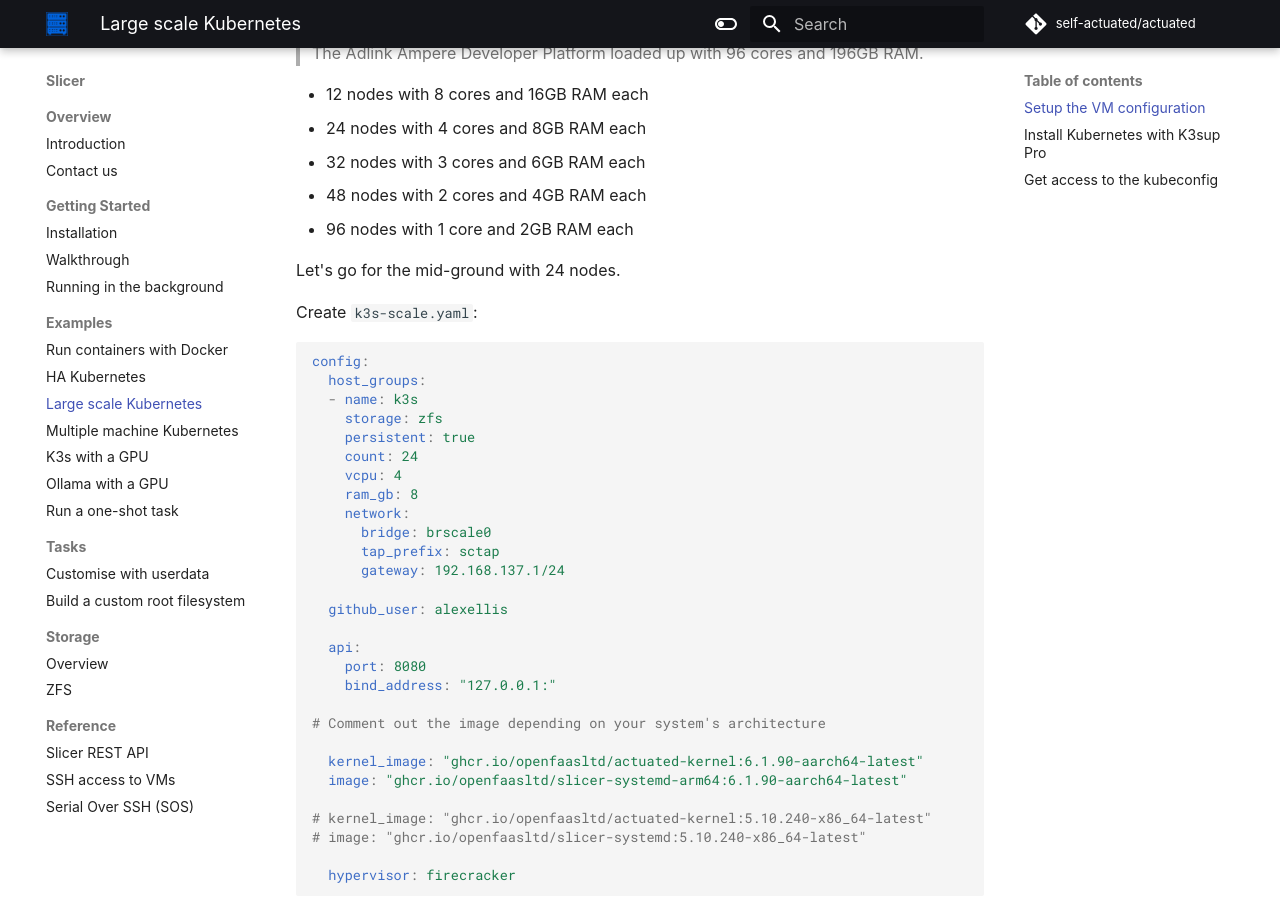
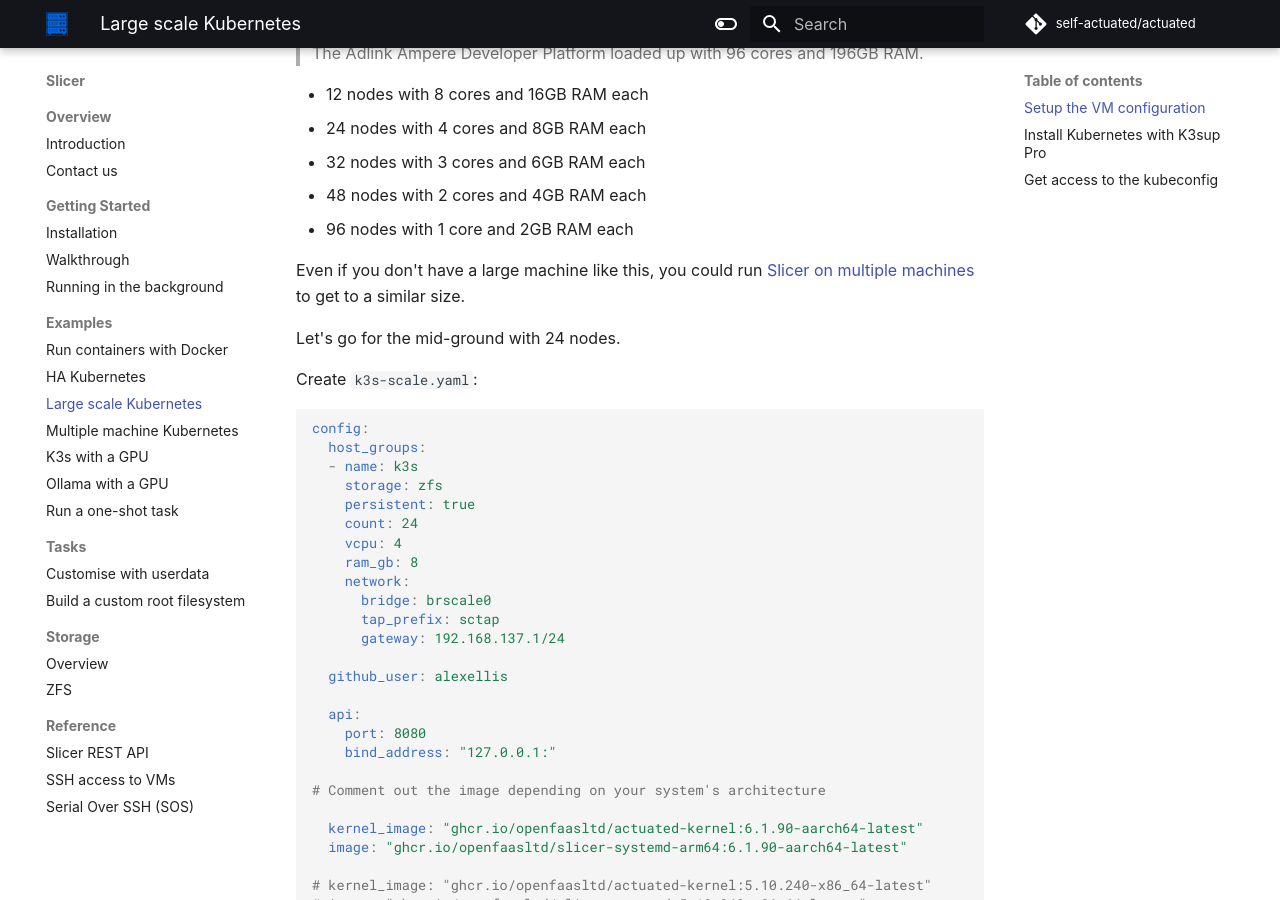
Before and after one commit to slicervm/docs.slicervm.com, an MkDocs documentation site: the page built from docs/examples/large-scale-k3s.md, in a window 1280 px wide and 900 px high, scrolled down 1532 px. Built offline with MkDocs 1.6.1 and Material for MkDocs 9.7.7, drawn with Linux system fonts in a browser that asks for light colours; some web fonts are replaced; comment, search, counter and statistics services are not loaded.

Commit message:
Updates
Signed-off-by: Alex Ellis (OpenFaaS Ltd) <alexellis2@gmail.com>

```diff
--- a/docs/examples/large-scale-k3s.md
+++ b/docs/examples/large-scale-k3s.md
@@ -31,6 +31,8 @@
 * 32 nodes with 3 cores and 6GB RAM each
 * 48 nodes with 2 cores and 4GB RAM each
 * 96 nodes with 1 core and 2GB RAM each
+
+Even if you don't have a large machine like this, you could run [Slicer on multiple machines](/examples/multiple-machine-k3s.md) to get to a similar size.
 
 Let's go for the mid-ground with 24 nodes.
 
```
